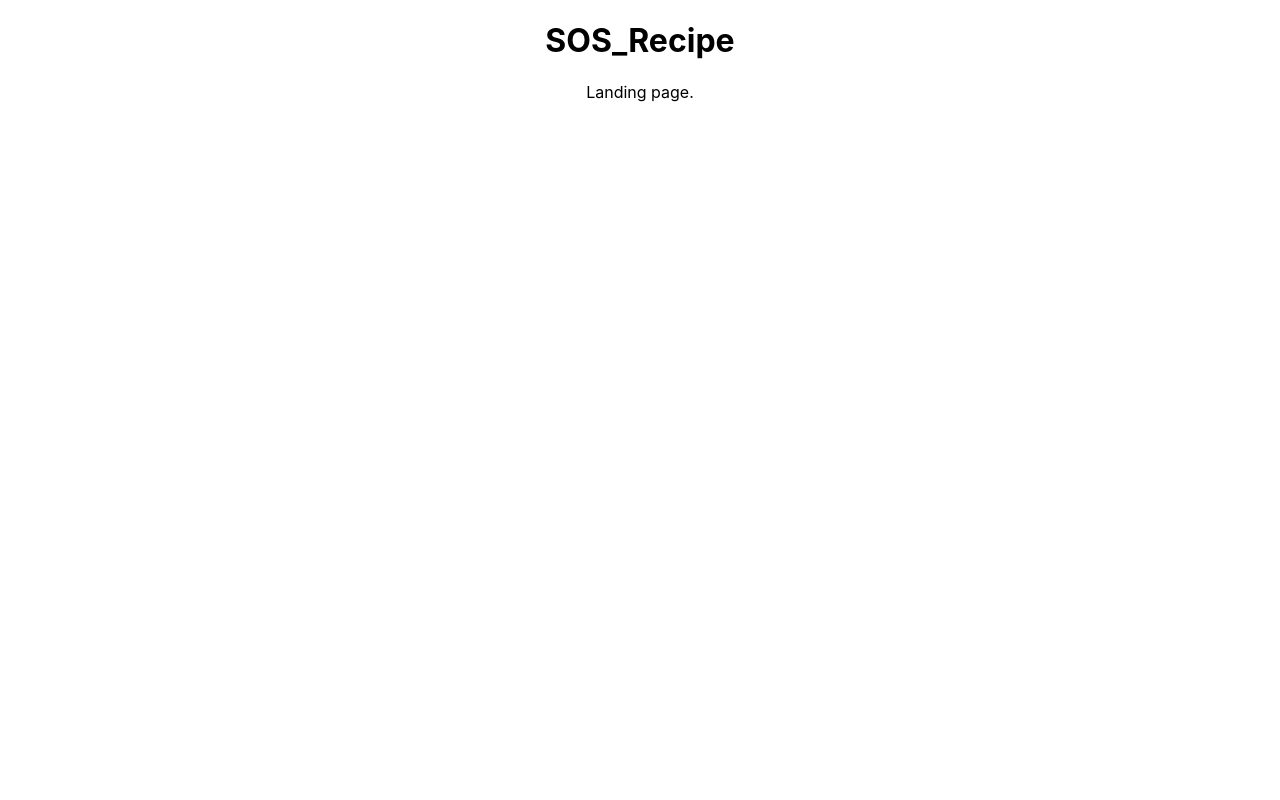
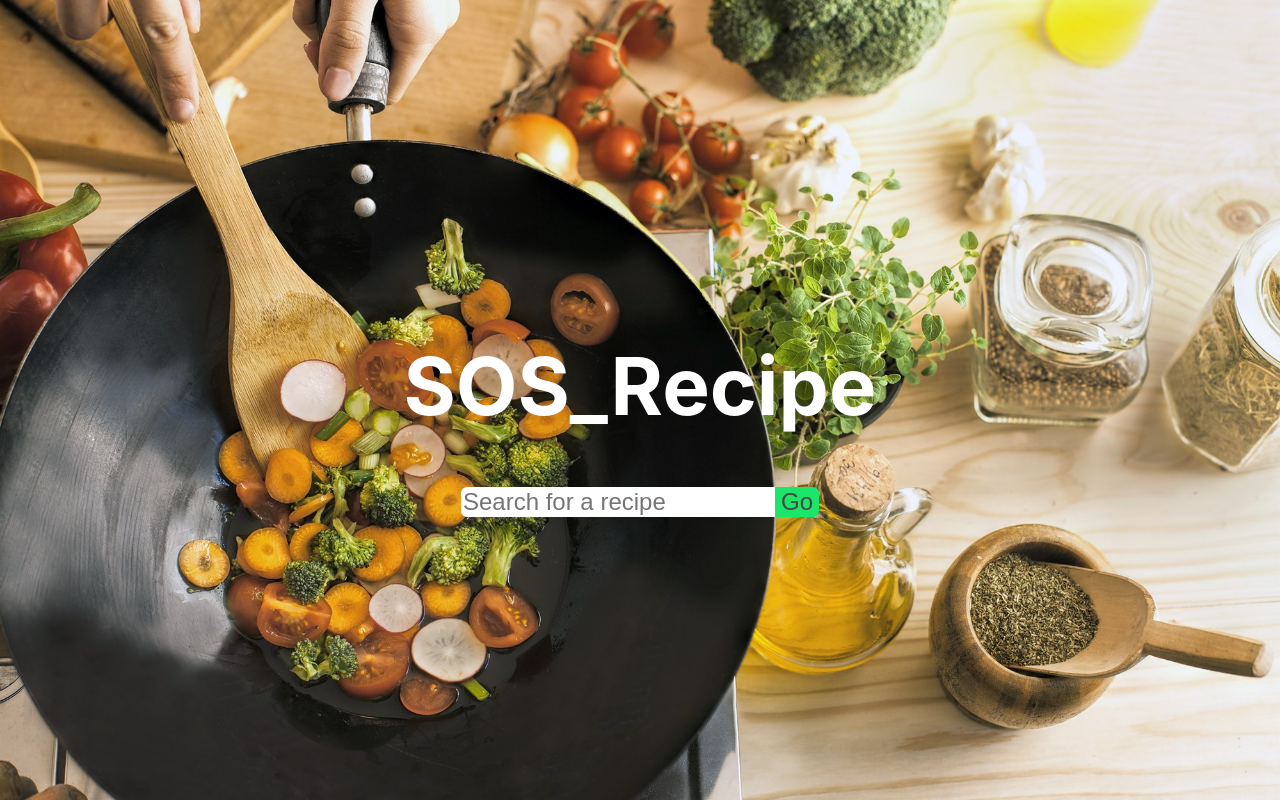
Before and after one commit to SOS-Recipe/SOS_Recipe, a React (Create React App) app in the folder frontend/: page / in a window 1280 px wide. Built offline with nearby package versions, Linux system fonts and the light colour scheme.

Commit message:
Started landing page

```diff
--- a/frontend/src/components/landing.jsx
+++ b/frontend/src/components/landing.jsx
@@ -1,4 +1,5 @@
 import React from "react";
+import '../css/landing.css';
 
 class Landing extends React.Component {
     componentDidMount() {
@@ -7,8 +8,13 @@ class Landing extends React.Component {
     render() {
         return(
             <main>
-                <h1>SOS_Recipe</h1>
-                <p>Landing page.</p>
+                <div className='Landing-component'>
+                    <h1>SOS_Recipe</h1>
+                    <form name="searchbar">
+                        <input type="search" placeholder="Search for a recipe" id="search" autofocus required/>
+                        <button type ="submit">Go</button>
+                    </form>
+                </div>
             </main>
         )
     }
--- /dev/null
+++ b/frontend/src/css/landing.css
@@ -0,0 +1,44 @@
+:root {
+    --rad: .4rem;
+}
+.Landing-component {
+    background-image: url(../img/landing-background.jpg);
+
+    height: 100vh;
+    margin: 0;
+
+    background-position: center;
+    background-repeat: no-repeat;
+    background-size: cover;
+
+    display: flex;
+    flex-direction: column;
+    justify-content: center;
+    align-content: center;
+    padding: 0px 20px;
+}
+
+.Landing-component h1 {
+    font-size: 5rem;
+    color: white;
+}
+
+form {
+    position: relative;
+    border-radius: .7rem;
+}
+
+input, button {
+    border: 0;
+    font-size: 1.5rem;
+    color: rgb(70, 70, 70);
+}
+
+input {
+    border-radius: var(--rad) 0 0 var(--rad);
+}
+
+button {
+    background: rgb(27, 230, 105);
+    border-radius: 0 var(--rad) var(--rad) 0;
+}
```
Also changed, not shown: frontend/src/img/landing-background.jpg (added), 1 other file (tests, documents, lock files or other folders).
